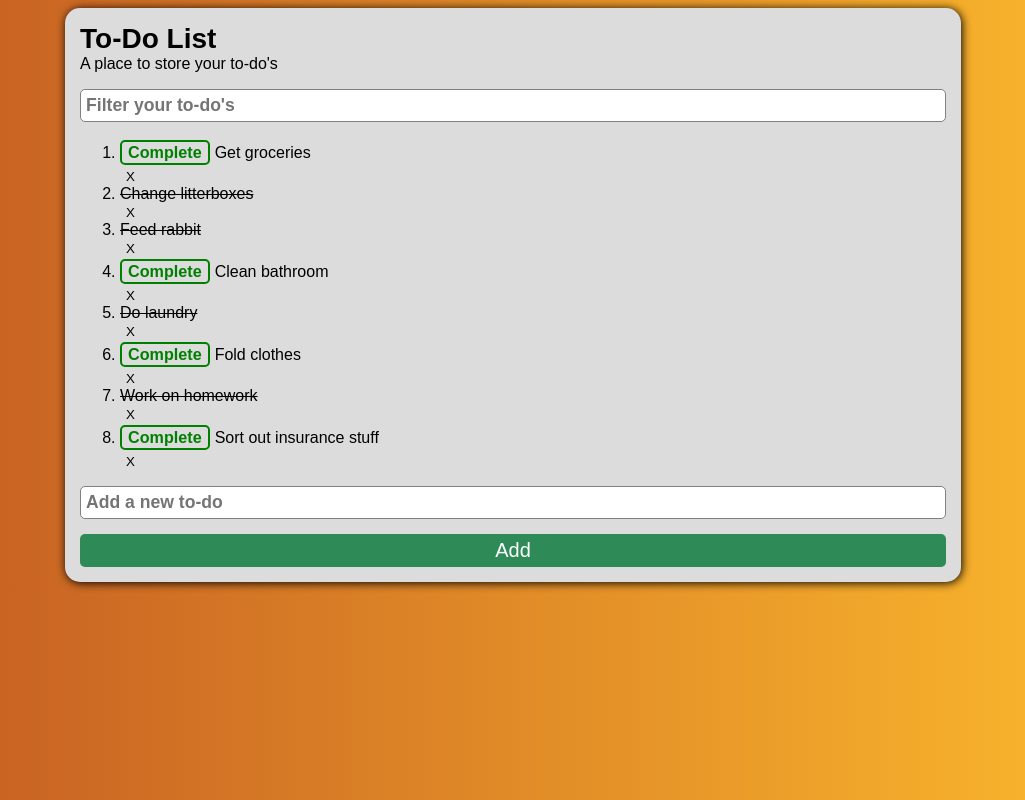
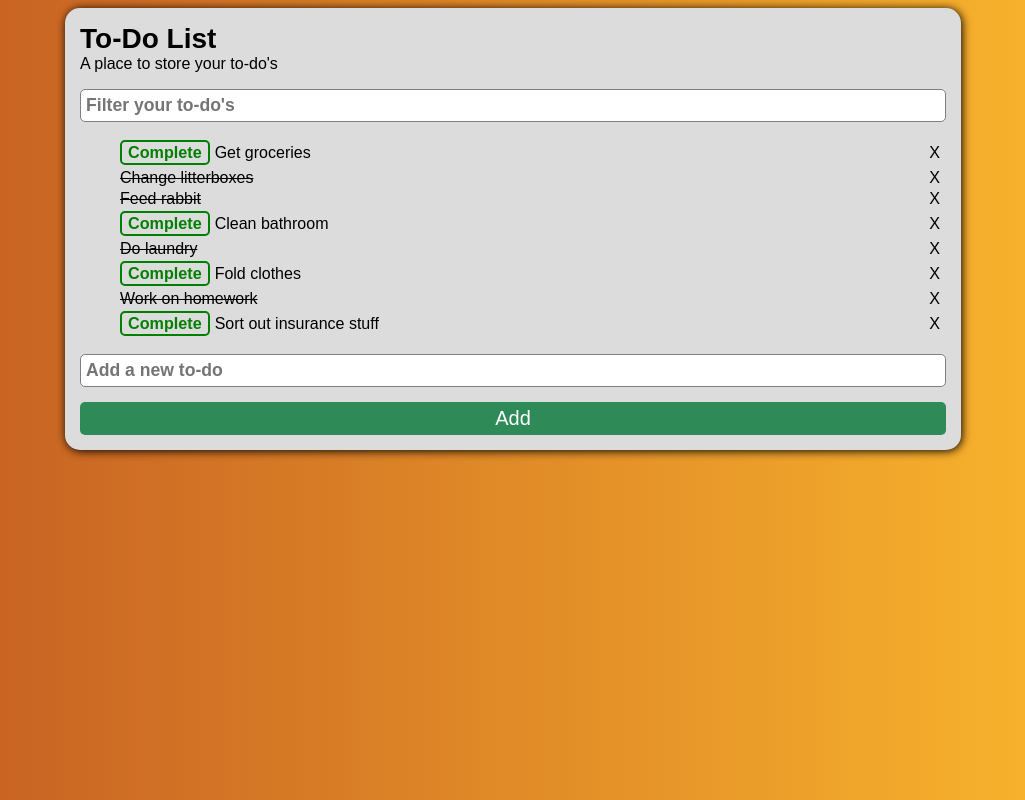
Before and after one commit to wayaway-jtm/angular-to-do, an Angular app: page / in a window 1280 px wide. Shown: the whole page, without its empty margins (127-1152 px from the left). Built offline with nearby package versions, Linux system fonts and the light colour scheme.

Commit message:
implemented add, remove, and view update

```diff
--- a/src/app/app.component.css
+++ b/src/app/app.component.css
@@ -24,11 +24,11 @@ input {
 }
 
 app-todo {
-  display: inline;
+  flex-grow: 2;
 }
 
 li {
-  /* list-style-type: none; */
+  display: flex;
   align-items: center;
 }
 
@@ -50,6 +50,9 @@ li {
 .btnX {
   background-color: transparent;
   border: none;
+  display: inline;
+  font-size: 1.01em;
+  border-radius: 5px;
 }
 
 .btnX:hover {
--- a/src/app/app.component.html
+++ b/src/app/app.component.html
@@ -8,7 +8,7 @@
     <ol>
       <li *ngFor="let task of (todos | todoSearch: filterText)">
         <app-todo [task]="task.task" [completed]="task.completed"></app-todo>
-        <button class="btnX">X</button>
+        <button class="btnX"(click)="removeTodo(task)" >X</button>
       </li>
     </ol>
     <input type="text" placeholder="Add a new to-do" #newTodoName />
--- a/src/app/app.component.ts
+++ b/src/app/app.component.ts
@@ -21,6 +21,10 @@ export class AppComponent {
   title = 'angular-to-do';
 
   addNewTodo(todoName: string) {
-    this.todos.push({ task: todoName, completed: false });
+    this.todos = [...this.todos, { task: todoName, completed: false }];
+  }
+
+  removeTodo(taskToRemove: ITodo) {
+    this.todos = this.todos.filter(t => t !== taskToRemove);
   }
 }
--- a/src/app/todo/todo.component.css
+++ b/src/app/todo/todo.component.css
@@ -2,15 +2,6 @@ button {
   margin: 2px 5px 2px 0;
   border-radius: 5px;
   font-size: 1.01em;
-}
-
-span {
-  display: flex;
-  align-items: center;
-}
-
-span span {
-  flex-grow: 2;
 }
 
 .btnComplete {
```
